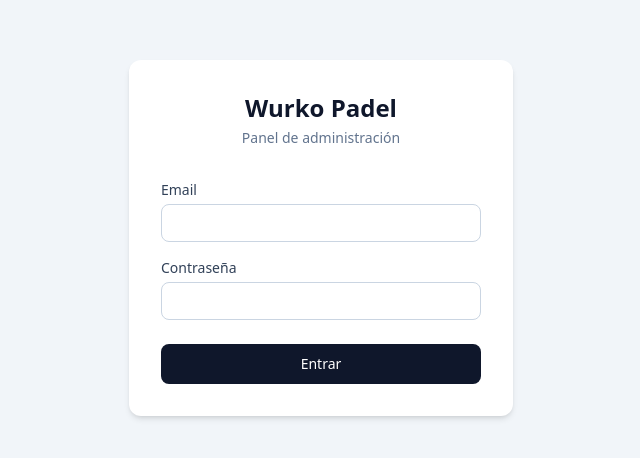
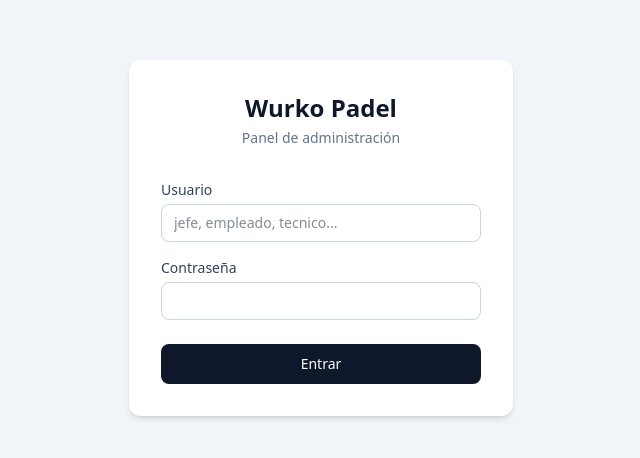
Before and after one commit to Ricardo2325/panel-admin-wurko, a React (Vite) app: page /login in a window 1280 px wide. Shown: the part 162-620 px from the top of the page, without its empty margins (319-959 px from the left). Built offline with nearby package versions, Linux system fonts and the light colour scheme; no server answers.

Commit message:
feat: username login instead of email (appends @wurko.local)

```diff
--- a/src/pages/Login.tsx
+++ b/src/pages/Login.tsx
@@ -5,9 +5,11 @@ import { zodResolver } from '@hookform/resolvers/zod'
 import { z } from 'zod'
 import { supabase } from '../lib/supabase'
 
+const DOMAIN = '@wurko.local'
+
 const loginSchema = z.object({
-  email: z.string().email('Email inválido'),
-  password: z.string().min(8, 'Mínimo 8 caracteres'),
+  usuario: z.string().min(1, 'Introduce tu usuario').regex(/^[a-zA-Z0-9_]+$/, 'Solo letras, números y guión bajo'),
+  password: z.string().min(1, 'Introduce tu contraseña'),
 })
 
 type LoginForm = z.infer<typeof loginSchema>
@@ -17,26 +19,23 @@ export default function Login() {
   const [serverError, setServerError] = useState<string | null>(null)
   const [loading, setLoading] = useState(false)
 
-  const {
-    register,
-    handleSubmit,
-    formState: { errors },
-  } = useForm<LoginForm>({ resolver: zodResolver(loginSchema) })
+  const { register, handleSubmit, formState: { errors } } = useForm<LoginForm>({
+    resolver: zodResolver(loginSchema),
+  })
 
   async function onSubmit(data: LoginForm) {
     setServerError(null)
     setLoading(true)
 
     const { error } = await supabase.auth.signInWithPassword({
-      email: data.email,
+      email: data.usuario.toLowerCase().trim() + DOMAIN,
       password: data.password,
     })
 
     setLoading(false)
 
     if (error) {
-      // Mensaje genérico — no revelar si el email existe o no
-      setServerError('Credenciales incorrectas. Verificá email y contraseña.')
+      setServerError('Usuario o contraseña incorrectos.')
     } else {
       navigate('/dashboard')
     }
@@ -52,24 +51,22 @@ export default function Login() {
 
         <form onSubmit={handleSubmit(onSubmit)} noValidate>
           <div className="mb-4">
-            <label className="block text-sm font-medium text-slate-700 mb-1">
-              Email
-            </label>
+            <label className="block text-sm font-medium text-slate-700 mb-1">Usuario</label>
             <input
-              type="email"
-              autoComplete="email"
+              type="text"
+              autoComplete="username"
+              autoCapitalize="none"
+              placeholder="jefe, empleado, tecnico..."
               className="w-full border border-slate-300 rounded-lg px-3 py-2 text-sm focus:outline-none focus:ring-2 focus:ring-slate-500 focus:border-transparent"
-              {...register('email')}
+              {...register('usuario')}
             />
-            {errors.email && (
-              <p className="text-red-500 text-xs mt-1">{errors.email.message}</p>
+            {errors.usuario && (
+              <p className="text-red-500 text-xs mt-1">{errors.usuario.message}</p>
             )}
           </div>
 
           <div className="mb-6">
-            <label className="block text-sm font-medium text-slate-700 mb-1">
-              Contraseña
-            </label>
+            <label className="block text-sm font-medium text-slate-700 mb-1">Contraseña</label>
             <input
               type="password"
               autoComplete="current-password"
```
